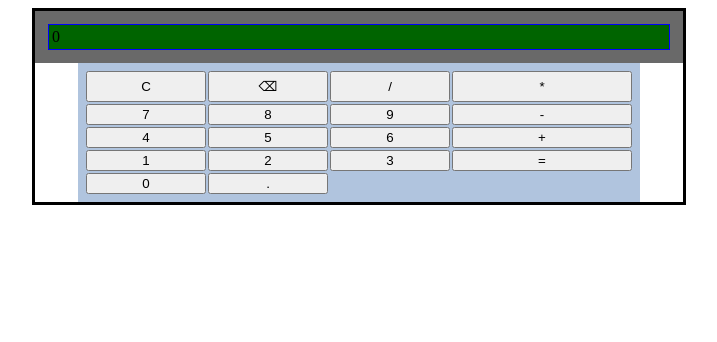
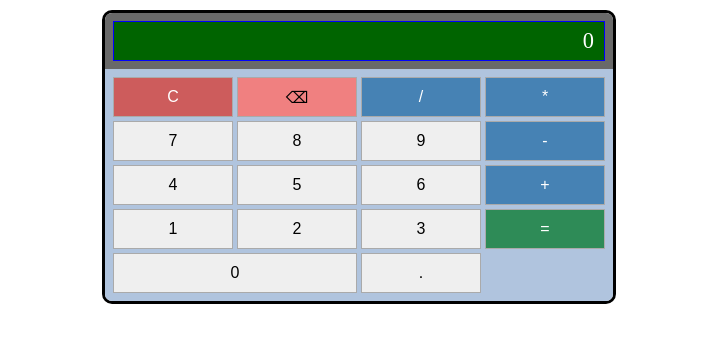
Before and after one commit to bubble-man-code/calculator, a plain HTML site: page index.html in a window 1280 px wide. Shown: the whole page, without its empty margins (281-998 px from the left). Drawn offline with Linux system fonts and the light colour scheme.

Commit message:
cleaned css

```diff
--- a/styles.css
+++ b/styles.css
@@ -1,49 +1,93 @@
+/* ─── Reset ────────────────────────────────────────────────────────────────── */
+
+* {
+    box-sizing: border-box;
+    margin: 0;
+    padding: 0;
+}
+
+/* ─── Page ─────────────────────────────────────────────────────────────────── */
+
 body {
     display: flex;
     justify-content: center;
-    align-items: center;
+    min-height: 100vh;
+    align-items: flex-start;
+    padding-top: 10px;
 }
-.calculator{
-    border: 3px solid;
+
+/* ─── Calculator Wrapper ───────────────────────────────────────────────────── */
+
+.calculator {
     display: flex;
     flex-direction: column;
-    justify-content: center;
-    align-items: center;
-
+    border: 3px solid;
+    overflow: hidden;
+    border-radius: 10px;
 
 }
-.display{
+
+/* ─── Display Section ──────────────────────────────────────────────────────── */
+
+.dim {
+    background-color: dimgrey;
+    padding: 8px;
+}
+
+.display {
+    background-color: darkgreen;
     border: 1px solid blue;
-    width: 80vh;
-    margin: 2%;
-    padding: 3px;
-    background-color: darkgreen;
+    color: white;
+    padding: 6px 10px;
+    text-align: right;
+    font-size: 1.4rem;
+    width: 100%;
+}
 
+/* ─── Buttons Section ──────────────────────────────────────────────────────── */
+
+.bright {
+    background-color: lightsteelblue;
+    padding: 8px;
 }
-.buttons{
+
+.buttons {
     display: grid;
-    grid-template-columns: 1fr 1fr 1fr 1.5fr;
-    grid-template-rows: 1.5fr 1fr;
-    gap: 2px;
-    margin: 8px;
+    grid-template-columns: repeat(4, 120px);
+    gap: 4px;
 }
-.digit{
-    width:120px;
 
+.buttons button {
+
+    cursor: pointer;
+    font-size: 1rem;
+    border: 1px solid #aaa;
+    width: 100%;
+    height: 40px;
 }
-.operator{
 
+/* ─── Button Variants ──────────────────────────────────────────────────────── */
+
+.operator {
+    background-color: steelblue;
+    color: white;
 }
-.dim{
-    background-color: dimgrey;
-    z-index: 0;
-    width: 100%;
-    height: 100%;
-    margin: 0px;
-    display: flex;
-    justify-content: center;
-    justify-items: center;
+
+#clearAll {
+    background-color: indianred;
+    color: white;
 }
-.bright{
-    background-color: lightsteelblue;
+
+#backspaceBtn {
+    background-color: lightcoral;
 }
+
+#result {
+    background-color: seagreen;
+    color: white;
+    grid-row: span 2;
+}
+
+.span-2-cols {
+    grid-column: span 2;
+}
```
